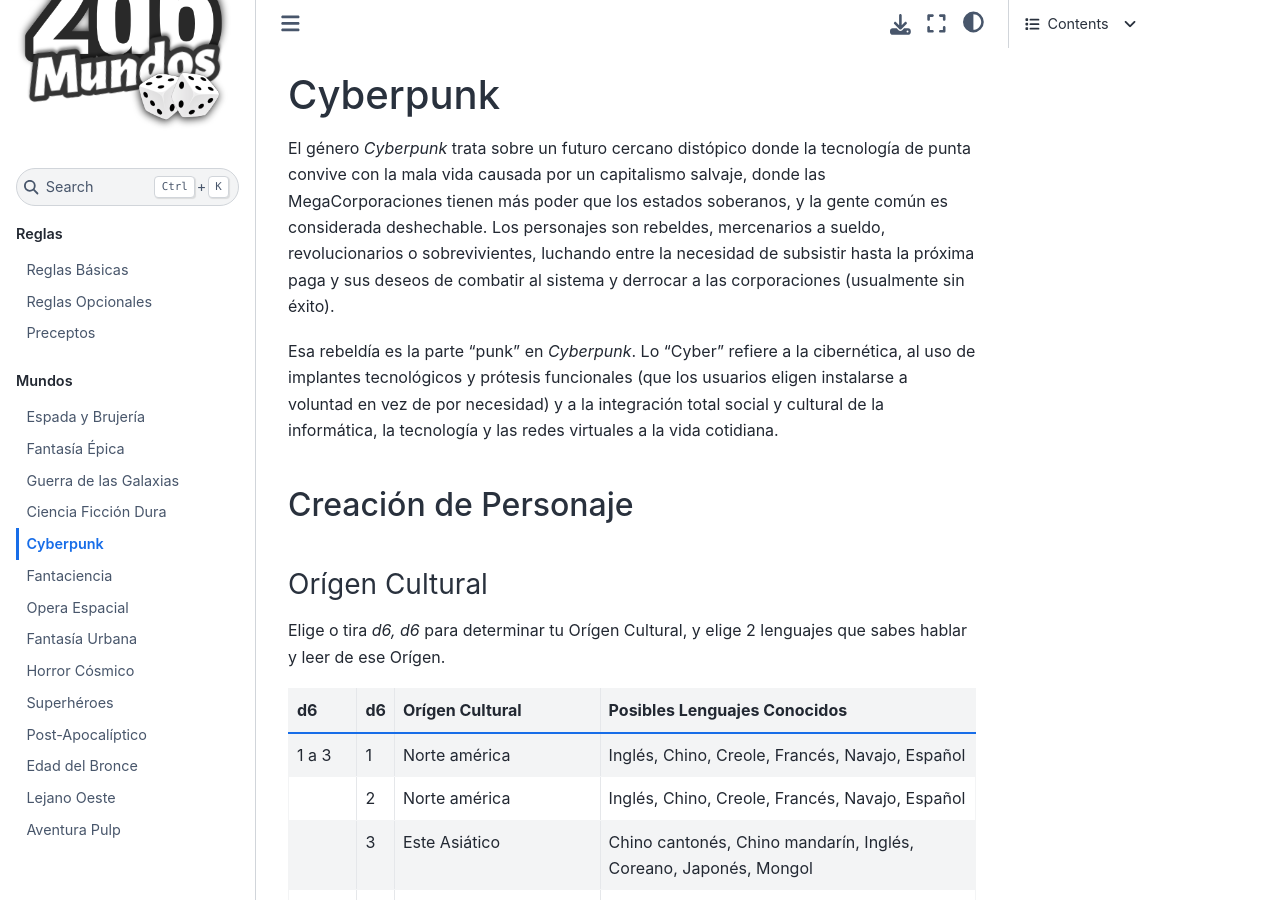
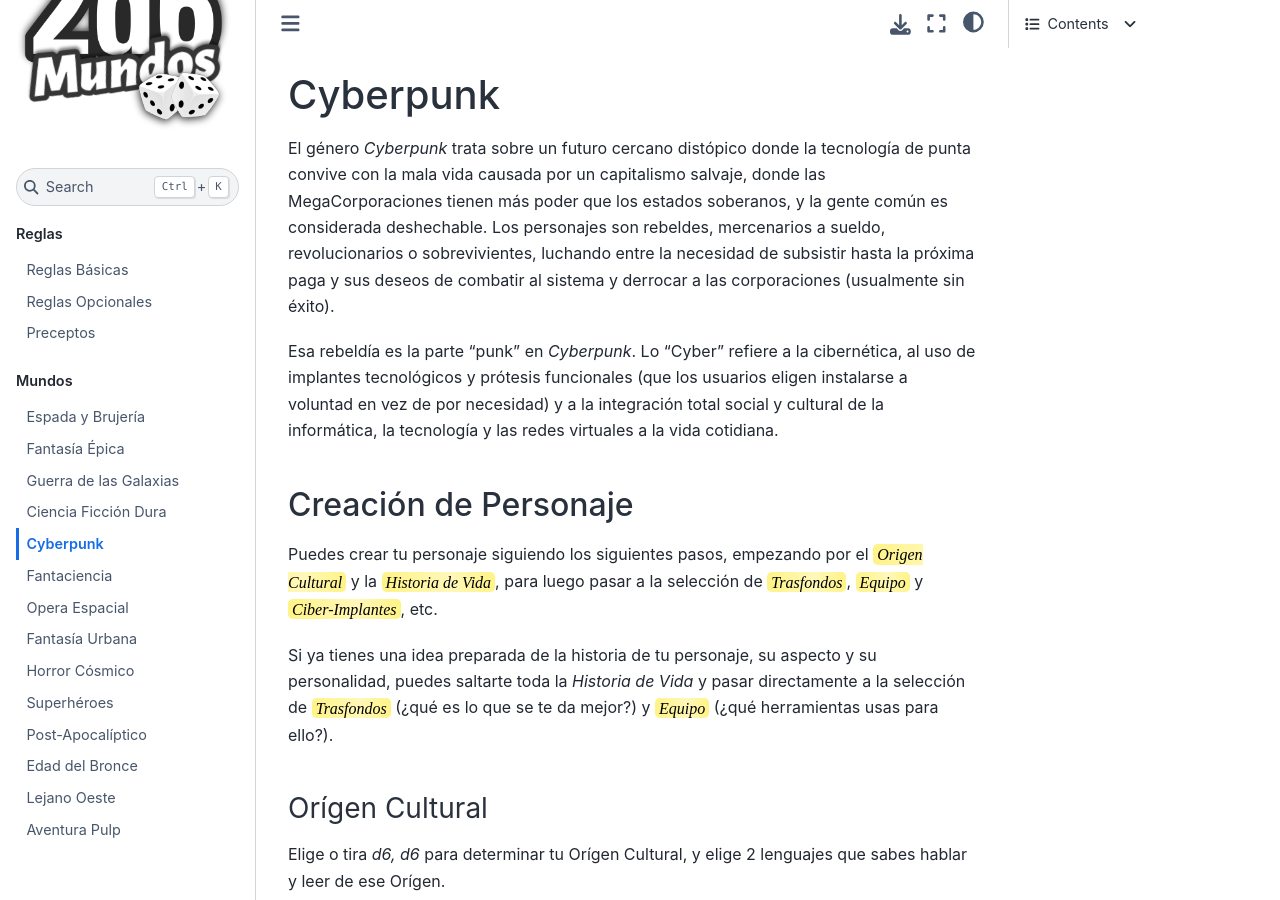
Before and after one commit to TaTooKa/2d6Mundos, a Sphinx documentation site: the page built from docs/source/pages/worlds/cyberpunk.rst, in a window 1280 px wide and 900 px high. Built offline with Sphinx 7.4.7 and the Sphinx Book theme 1.1.4, drawn with Linux system fonts in a browser that asks for light colours; some web fonts are replaced; cross-references to code outside the pages are shown as plain code.

Commit message:
add character explanation
Co-authored-by: Copilot <copilot@github.com>

```diff
--- a/docs/source/pages/worlds/cyberpunk.rst
+++ b/docs/source/pages/worlds/cyberpunk.rst
@@ -7,6 +7,12 @@ Esa rebeldía es la parte "punk" en *Cyberpunk*. Lo "Cyber" refiere a la cibern
 
 Creación de Personaje
 ---------------------
+
+Puedes crear tu personaje siguiendo los siguientes pasos, empezando por el :hoverxref:`Origen Cultural <cyberpunk-origen-cultural>` y la :hoverxref:`Historia de Vida <cyberpunk-historia-vida>`, para luego pasar a la selección de :hoverxref:`Trasfondos <cyberpunk-trasfondos>`, :hoverxref:`Equipo <cyberpunk-equipo>` y :hoverxref:`Ciber-Implantes <cyberpunk-ciber-implantes>`, etc.
+
+Si ya tienes una idea preparada de la historia de tu personaje, su aspecto y su personalidad, puedes saltarte toda la *Historia de Vida* y pasar directamente a la selección de :hoverxref:`Trasfondos <cyberpunk-trasfondos>` (¿qué es lo que se te da mejor?) y :hoverxref:`Equipo <cyberpunk-equipo>` (¿qué herramientas usas para ello?).
+
+.. _cyberpunk-origen-cultural:
 
 Orígen Cultural
 ^^^^^^^^^^^^^^^
@@ -29,6 +35,8 @@ Elige o tira `d6, d6` para determinar tu Orígen Cultural, y elige 2 lenguajes q
    "", "4", "Asia del sur", "Inglés, Indio, Bengalí, Darí, Nepalí, Cingalés, Tamil, Urdu"
    "", "5", "Sur-este Asiático", "Inglés, Árabe, Birmano, Filipino, Indio, Indonés, Jemer, Malayo, Vietnamita"
    "", "6", "Oceanía / Islas del Pacífico", "Inglés, Francés, Hawaiano, Maorí, Tahitiano, Pama-ñungano"
+
+.. _cyberpunk-historia-vida:
 
 Historia de Vida
 ^^^^^^^^^^^^^^^^
@@ -266,6 +274,8 @@ Manierismos
    "", "5", "Mezcla idiomas / Usa jerga o modismos"
    "", "6", "Tono melódico / Canta"
 
+.. _cyberpunk-trasfondos:
+
 Trasfondo y Equipo
 ^^^^^^^^^^^^^^^^^^
 
@@ -296,6 +306,7 @@ Elige o tira `d6, d6` para determinar tu **Trasfondo** y equipo inicial. Tienes
    "", "5", "**REPORTERO**: Grabador portátil SenSim™, Sobretodo sintético protector, Dron de filmación, Anteojos AR, Pistola compacta Arasaka"
    "", "6", "**SAMURAI**: Monokatana Orochi-Saki, Pistola Pesada Predator II, Sobretodo plástico reforzado, Estimulantes de combate x3, Cobertores protectores de antebrazos y piernas"
 
+.. _cyberpunk-ciber-impantes:
 
 Ciber-Implantes
 ^^^^^^^^^^^^^^^
@@ -341,6 +352,8 @@ Ten en cuenta que el exceso de Ciber-Implantes instalados conlleva una progresiv
 
    "**Modulador de voz**: Permite cambiar el tono o volumen de tu voz. Ideal para disfrazar tu identidad o para intimidar a otros.", "1"
    "  **↳ Banco de Sonidos expandido**: Hasta 10 bancos de voz pregrabados y miles de muestras de sonido variadas.", "2"
+
+.. _cyberpunk-equipo:
 
 Equipamiento
 ^^^^^^^^^^^^
```
